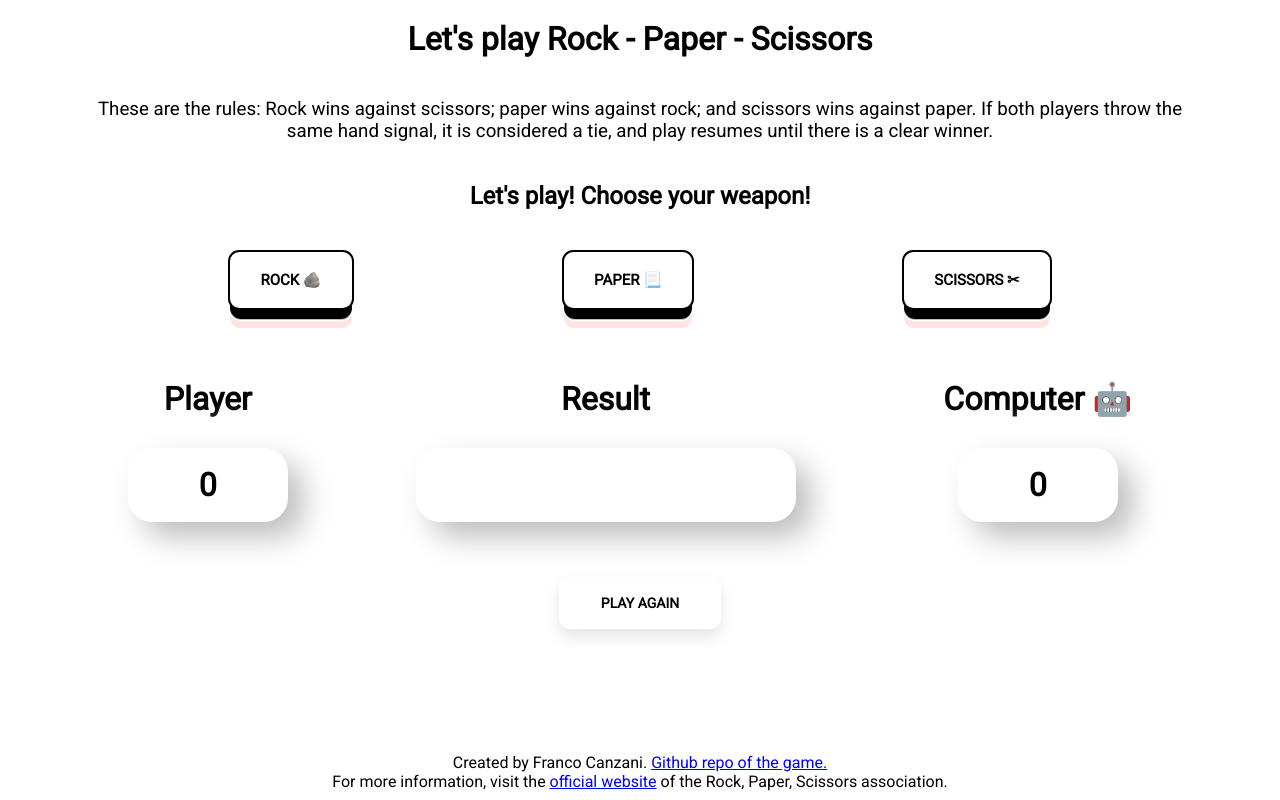
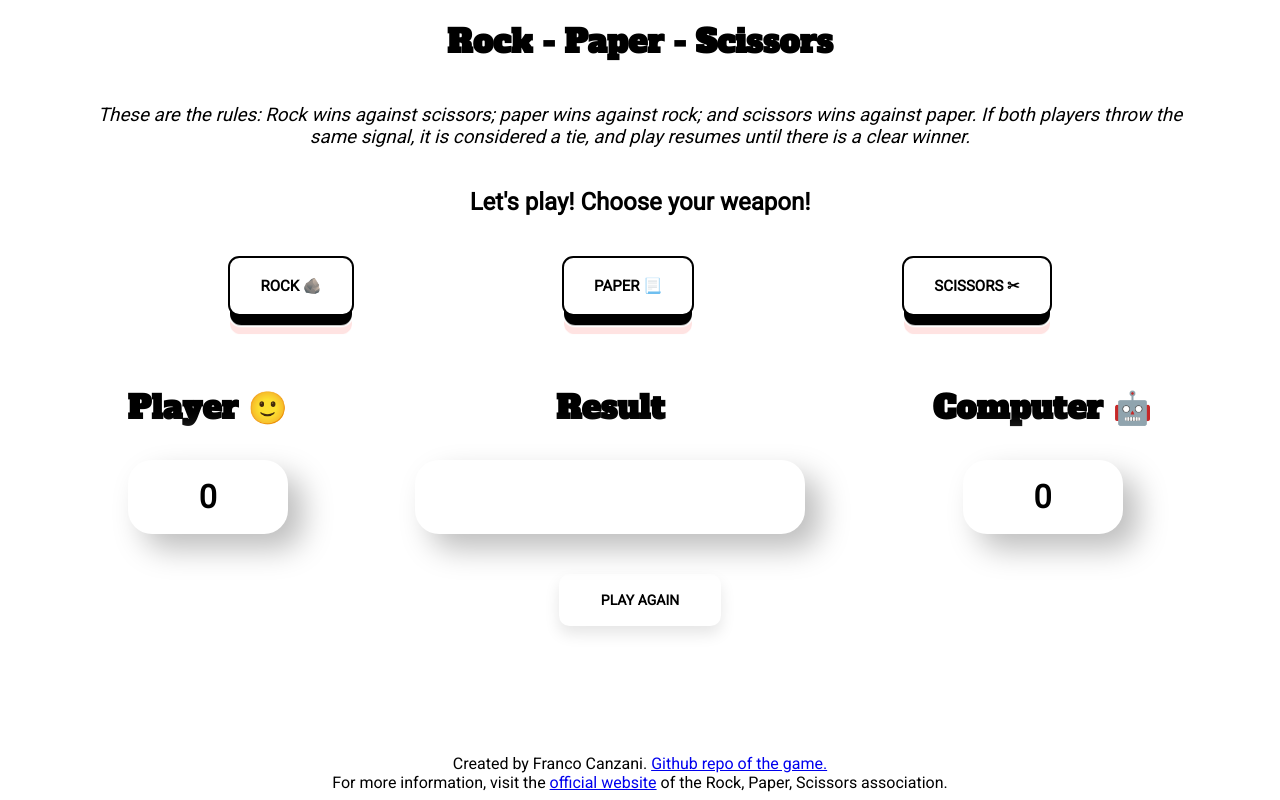
Before and after one commit to FrancoCanzani/rock_paper_scissors, a plain HTML site: page index.html in a window 1280 px wide. Drawn offline with Linux system fonts and the light colour scheme; a web font is replaced by a local one.

Commit message:
Finished game

```diff
--- a/file.js
+++ b/file.js
@@ -51,7 +51,7 @@ function game() {
     scanner.innerText = "You lose the round!"
     if (computerScore == 5) {
       disableButtons()
-      scanner.innerText = "You lost the game 🤦‍♂️!"
+      scanner.innerText = "You lose the game 🤦‍♂️!"
 
   }
     }
@@ -74,4 +74,5 @@ scissors.addEventListener("click", function(){
   return(userChoice = 'scissors', game());
 });
 
+// Reset button to reload the page once the game is over
 resetBtn.addEventListener('click',() => location.reload());
--- a/index.html
+++ b/index.html
@@ -10,13 +10,16 @@
   <link rel="preconnect" href="https://fonts.googleapis.com">
   <link rel="preconnect" href="https://fonts.gstatic.com" crossorigin>
   <link href="https://fonts.googleapis.com/css2?family=Playfair+Display:ital,wght@1,900&display=swap" rel="stylesheet">
+  <link rel="preconnect" href="https://fonts.googleapis.com">
+  <link rel="preconnect" href="https://fonts.gstatic.com" crossorigin>
+  <link href="https://fonts.googleapis.com/css2?family=Alfa+Slab+One&display=swap" rel="stylesheet">
   <link rel="stylesheet" href="style.css">
   <title>Rock, Paper, Scissors</title>
 </head>
 
 <body>
-  <h1>Let's play Rock - Paper - Scissors</h1>
-  <h3 class="rules">These are the rules: Rock wins against scissors; paper wins against rock; and scissors wins against paper. If both players throw the same hand signal, it is considered a tie, and play resumes until there is a clear winner.</h3>
+  <h1>Rock - Paper - Scissors</h1>
+  <h3 class="rules">These are the rules: Rock wins against scissors; paper wins against rock; and scissors wins against paper. If both players throw the same signal, it is considered a tie, and play resumes until there is a clear winner.</h3>
 
   <h2>Let's play! Choose your weapon!</h2>
 
@@ -28,7 +31,7 @@
 
   <div class="scoreboard">
     <div class="playerScore">
-      <h1>Player</h1>
+      <h1>Player 🙂</h1>
       <div class="player">0</div>
     </div>
     <div class="console">
@@ -43,7 +46,6 @@
 
   <button class="playAgain">PLAY AGAIN</button>
 
-
   <footer>Created by Franco Canzani. <a href="https://github.com/FrancoCanzani/rock_paper_scissors" target="_blank">Github repo of the game.</a> <br>For more information, visit the <a href="https://wrpsa.com/" target="_blank">official website</a> of the Rock, Paper, Scissors association.</footer>
 
   <script src="file.js"></script>
--- a/style.css
+++ b/style.css
@@ -8,6 +8,7 @@ h1 {
     text-align: center;
     font-weight: bolder;
     padding: 20px;
+    font-family: 'Alfa Slab One', cursive;
 }
 
 h3 {
@@ -19,6 +20,7 @@ h3 {
 .rules {
     padding: 0px 90px 0px 90px;
     margin: 20px 0px 20px 0px;
+    font-style: oblique;
 }
 
 h2 {
@@ -38,7 +40,7 @@ h2 {
     justify-content: space-evenly;
     align-items: center;
     margin-top: 30px;
-    margin-bottom: 55px;
+    margin-bottom: 40px;
 }
 
 .player, .computer, .scanner {
@@ -66,7 +68,7 @@ div.player, .computer {
 }
 
 .scanner {
-    width: 320px;
+    width: 330px;
     height: 14px;
   }
 
@@ -144,9 +146,9 @@ footer {
     position: absolute;
     bottom: 0;
     width: 100%;
-    height: 2rem;
+    height: 1rem;
     text-align: center;
-    margin-bottom: 15px;
+    margin-bottom: 30px;
   }
 
 
```
